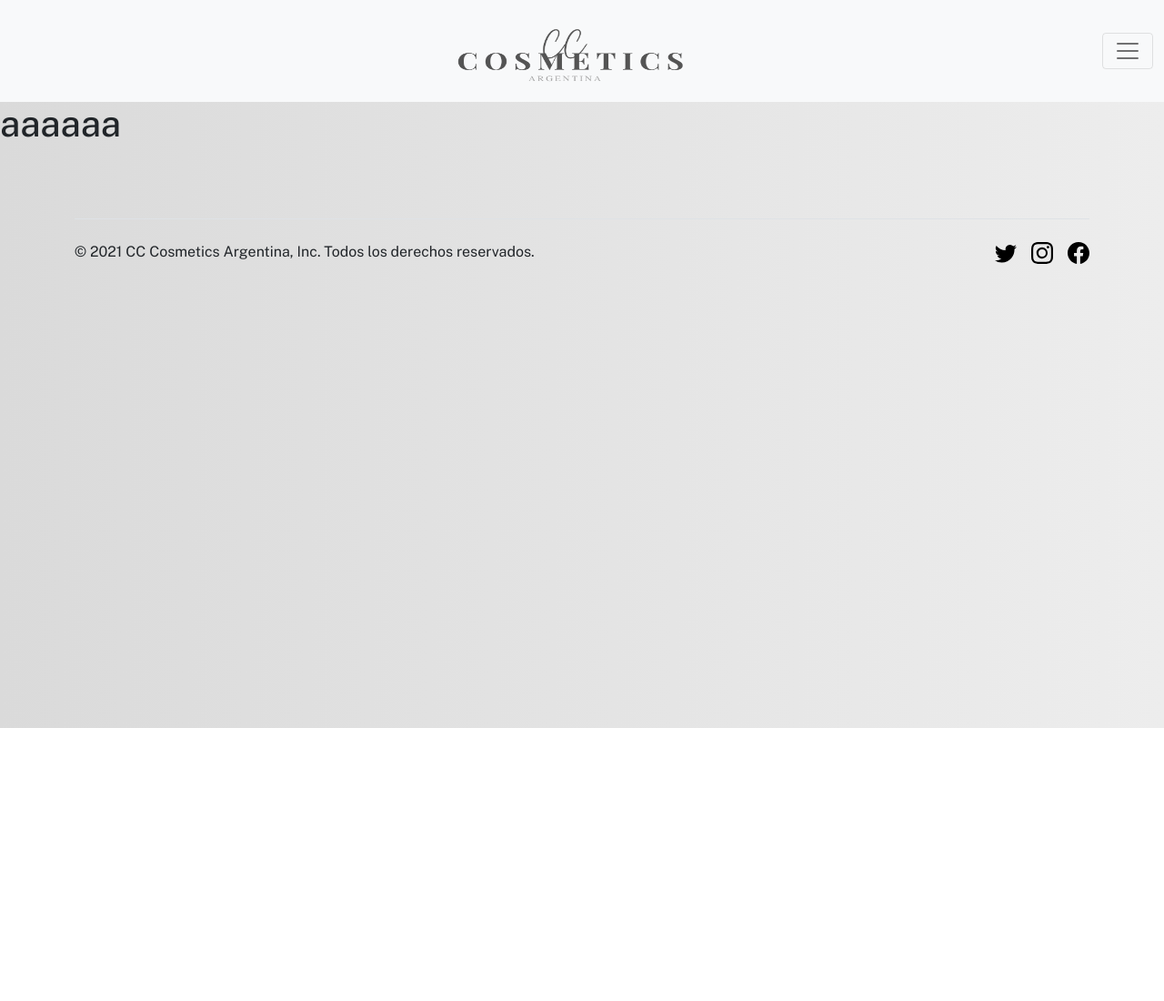
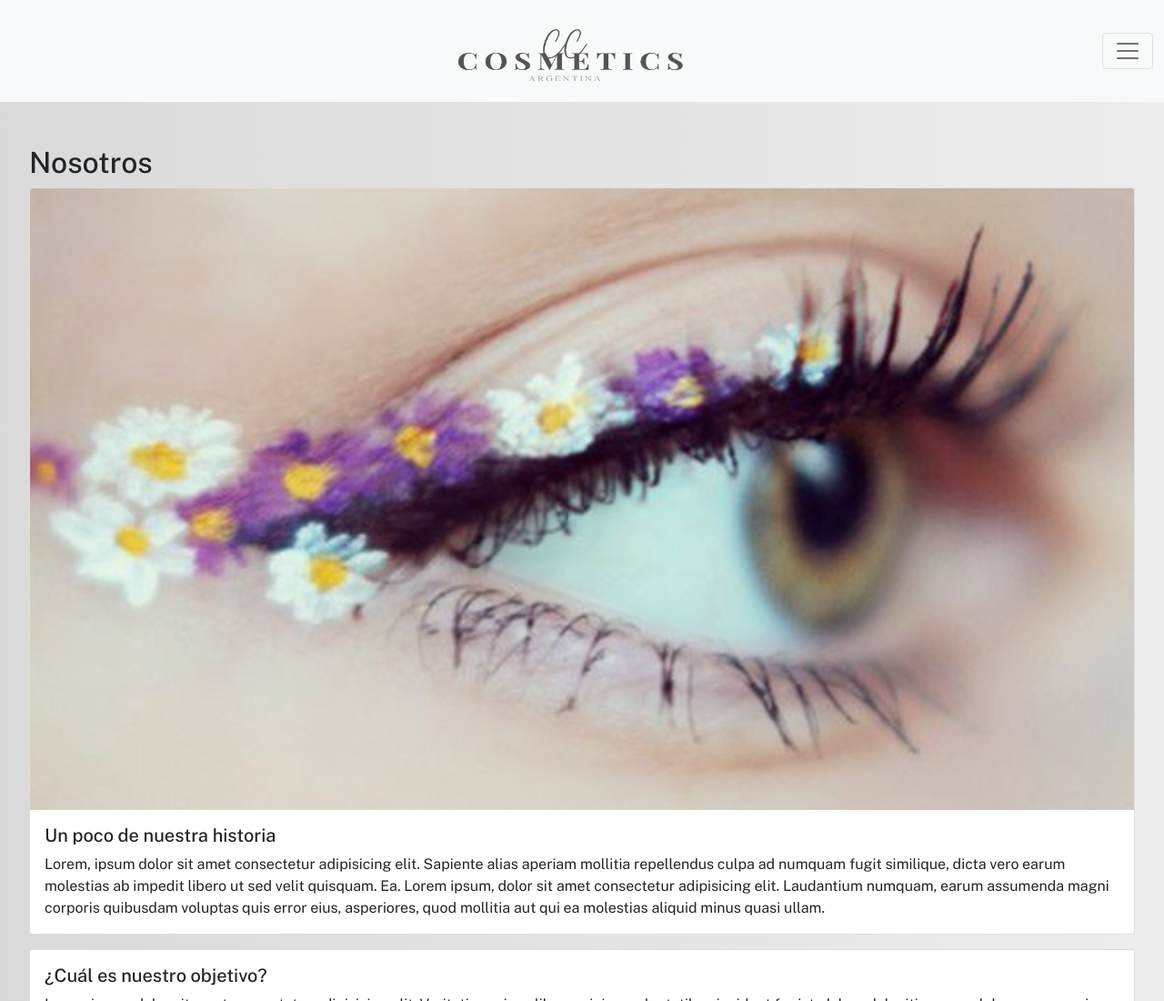
Before and after one commit to mccanovas/Proyecto-Final, a website: page pages/nosotros.html in a window 1280 px wide. Shown: the top 1100 px of the page at 91% size. Before the commit the page ends 800 px from the top, so only its background shows below. Drawn offline with nearby package versions, Linux system fonts and the light colour scheme.

Commit message:
pagina nosotros

```diff
--- a/pages/nosotros.html
+++ b/pages/nosotros.html
@@ -68,10 +68,32 @@
       </div>
     </nav>
   </header>
-
-  <h1>aaaaaa</h1>
-  <h1>aaaaaa</h1>
-  <h1>aaaaaa</h1>
+  <!--Cards nosotros-->
+  <div class="margenesNav">
+    <h2>Nosotros</h2>
+    <div class="card mb-3">
+      <img src="../images/flores.png" class="card-img-top" alt="Flores">
+      <div class="card-body">
+        <h5 class="card-title">Un poco de nuestra historia</h5>
+        <p class="card-text"> Lorem, ipsum dolor sit amet consectetur adipisicing elit. Sapiente alias aperiam mollitia
+          repellendus culpa ad numquam fugit similique, dicta vero earum molestias ab impedit libero ut sed velit
+          quisquam. Ea. Lorem ipsum, dolor sit amet consectetur adipisicing elit. Laudantium numquam, earum assumenda
+          magni corporis quibusdam voluptas quis error eius, asperiores, quod mollitia aut qui ea molestias aliquid
+          minus quasi ullam.</p>
+      </div>
+    </div>
+    <div class="card">
+      <div class="card-body">
+        <h5 class="card-title">¿Cuál es nuestro objetivo?</h5>
+        <p class="card-text"> Lorem ipsum dolor sit amet consectetur adipisicing elit. Veritatis veniam, libero minima
+          voluptatibus incidunt fugiat, dolore deleniti cumque labore quo aperiam nemo et nulla porro culpa error!
+          Perferendis, consequuntur iste? Lorem ipsum dolor sit amet consectetur, adipisicing elit. Iusto suscipit hic
+          fugiat vel neque corrupti, recusandae excepturi magni dicta aspernatur similique enim aut voluptatibus eum!
+          Officiis facilis voluptas nobis omnis.</p>
+      </div>
+      <img src="../images/model.jpg" class="card-img-bottom" alt="...">
+    </div>
+  </div>
 
   <!--Footer-->
   <svg xmlns="http://www.w3.org/2000/svg" style="display: none;">
```
Also changed, not shown: images/modelos.jpg (added).
